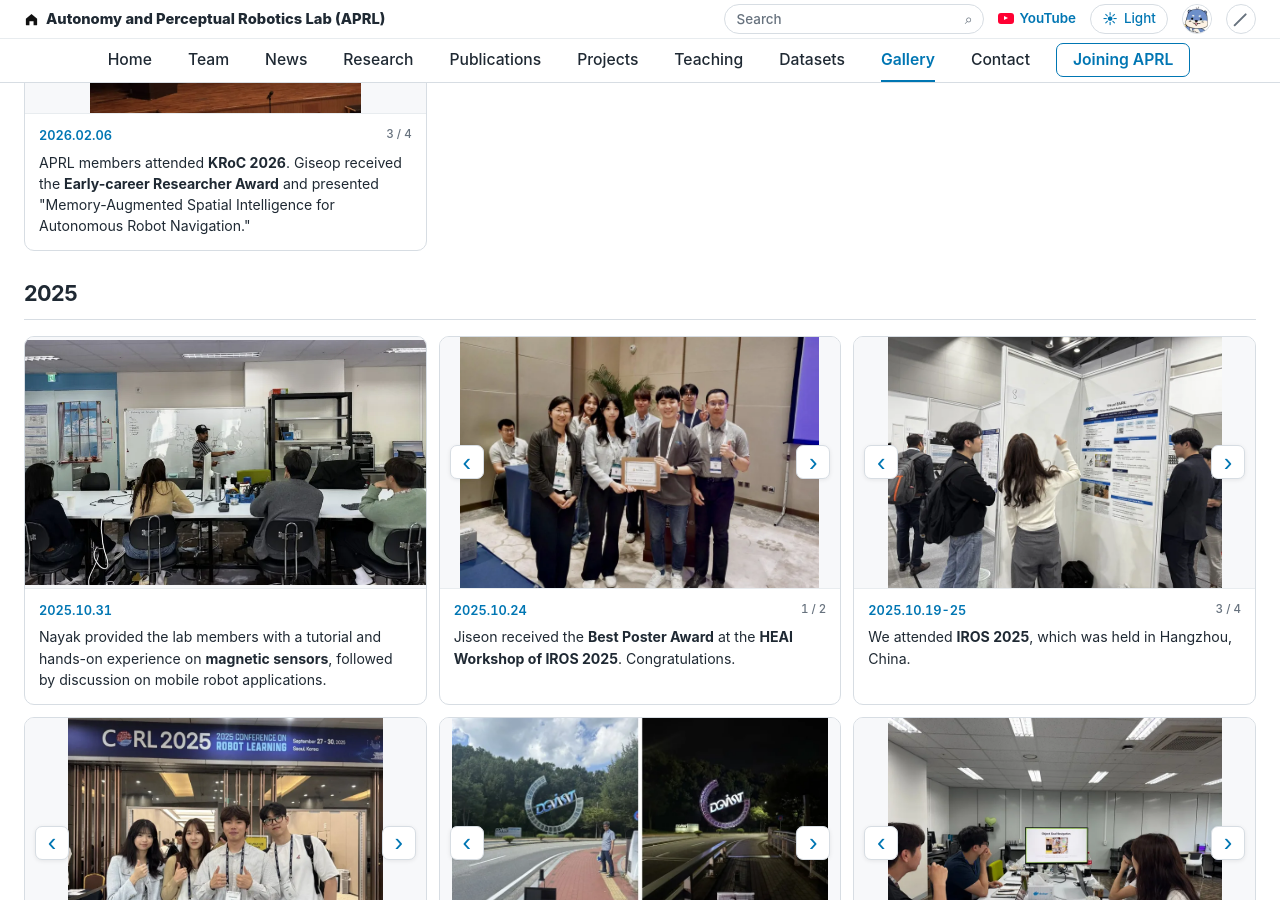
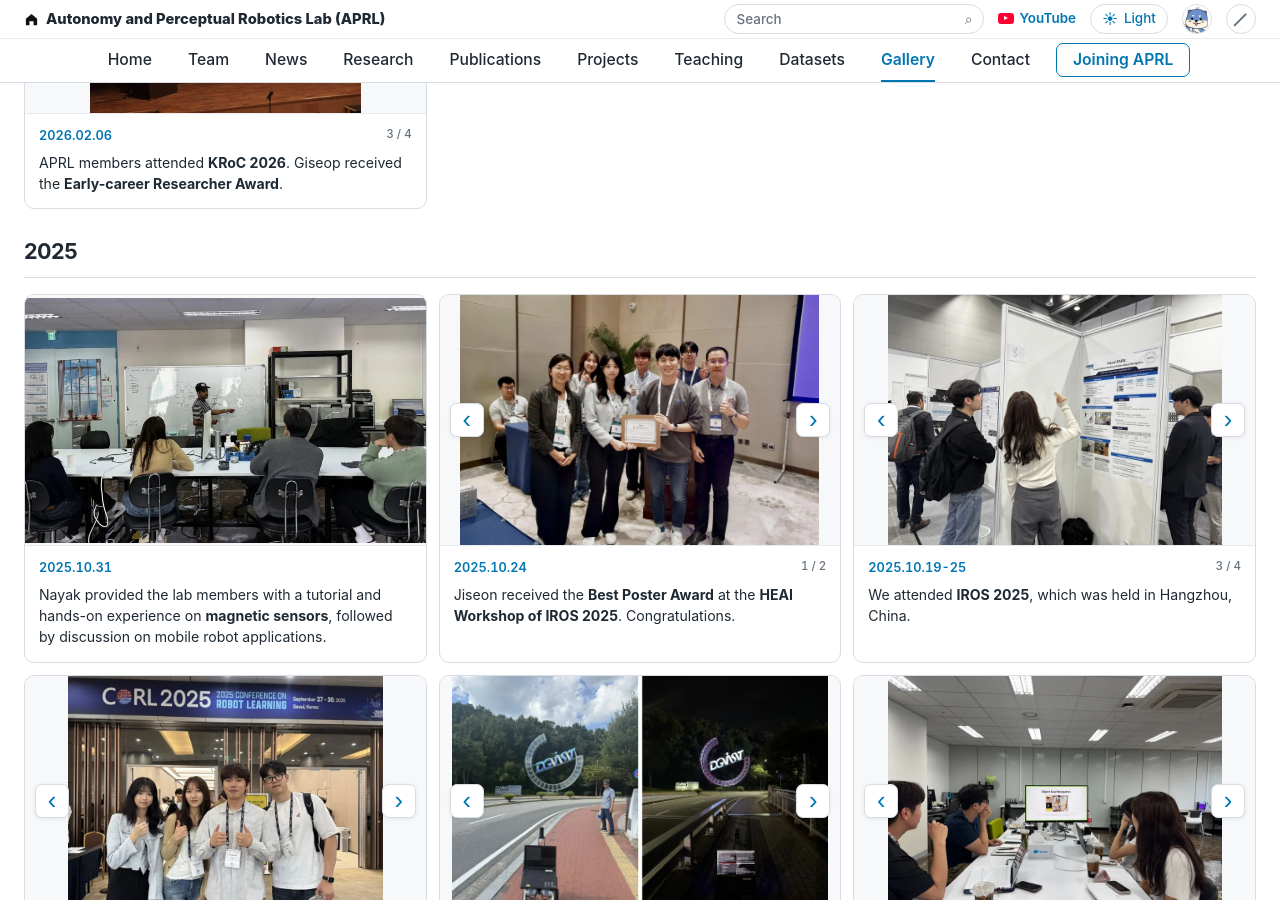
Before and after one commit to team-aprl/team-aprl.github.io, a Jekyll site: the page built from gallery.html, in a window 1280 px wide and 900 px high, scrolled down 1567 px. Built offline with Jekyll 4.4.1, drawn with Linux system fonts in a browser that asks for light colours.

Commit message:
Simplify KRoC 2026 gallery caption

```diff
--- a/gallery.html
+++ b/gallery.html
@@ -142,7 +142,7 @@ extra_scripts:
             </div>
             <figcaption>
               <span class="gallery-caption-head"><span>2026.02.06</span><span class="gallery-carousel-count">1 / 4</span></span>
-              <span class="gallery-caption-text">APRL members attended <strong>KRoC 2026</strong>. Giseop received the <strong>Early-career Researcher Award</strong> and presented "Memory-Augmented Spatial Intelligence for Autonomous Robot Navigation."</span>
+              <span class="gallery-caption-text">APRL members attended <strong>KRoC 2026</strong>. Giseop received the <strong>Early-career Researcher Award</strong>.</span>
             </figcaption>
           </figure>
           </div>
```
